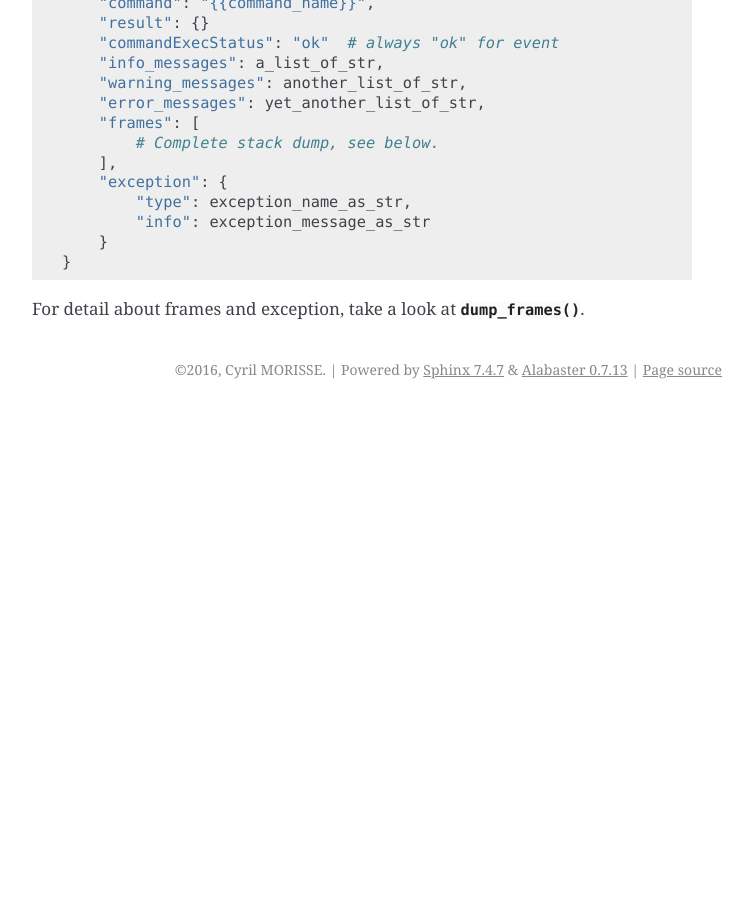
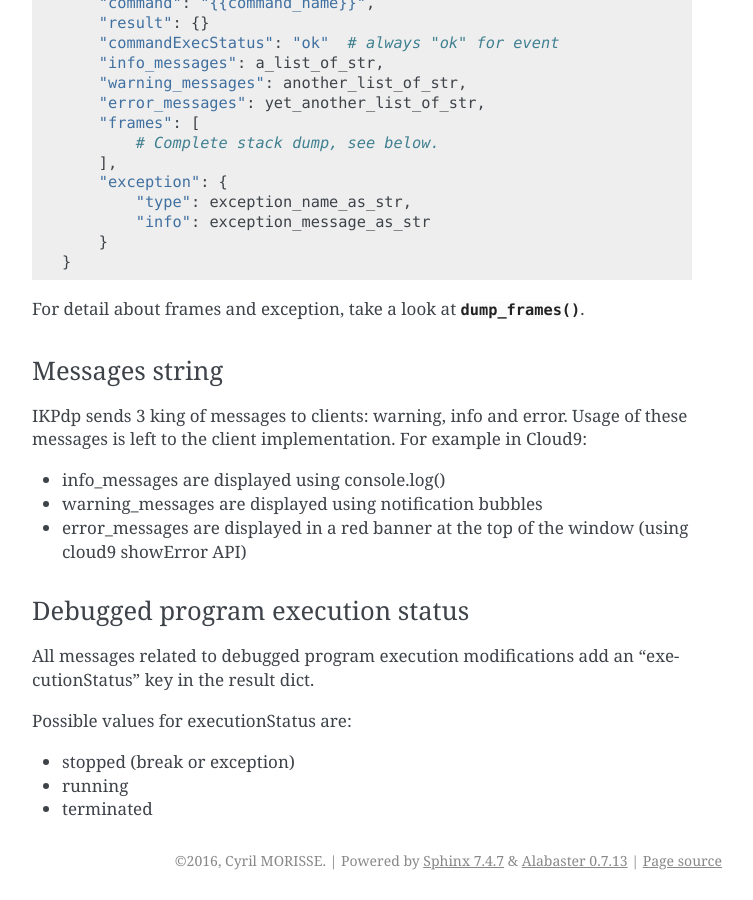
Before and after one commit to audaxis/ikpdb, a Sphinx documentation site: the page built from docs/protocol.rst, in a window 1280 px wide and 900 px high, scrolled down 1876 px. Shown: the whole window, without its empty margins (388-1141 px from the left). Built offline with Sphinx 7.4.7, drawn with Linux system fonts in a browser that asks for light colours; before the commit the page ends 2285 px from its top, so only the background shows below that; some of the changed text lies outside the part shown.

Commit message:
DOC: WIP

```diff
--- a/docs/protocol.rst
+++ b/docs/protocol.rst
@@ -121,3 +121,25 @@ Event messages sent by IKPdb follow this structure:
     }
 
 For detail about frames and exception, take a look at :func:`~ikpdb.IKPdb.dump_frames`.
+
+Messages string
+_______________
+
+IKPdp sends 3 king of messages to clients:  warning, info and error.
+Usage of these messages is left to the client implementation. For example in Cloud9:
+
+* info_messages are displayed using console.log()
+* warning_messages are displayed using notification bubbles
+* error_messages are displayed in a red banner at the top of the window (using cloud9 showError API)
+
+Debugged program execution status
+_________________________________
+
+All messages related to debugged program execution modifications add an
+"executionStatus" key in the result dict.
+
+Possible values for executionStatus are:
+
+* stopped (break or exception)
+* running
+* terminated
```
Also changed, not shown: docs/intguide_odoo_error_int.png (added), docs/intguide_odoo_error_std.png (added).
